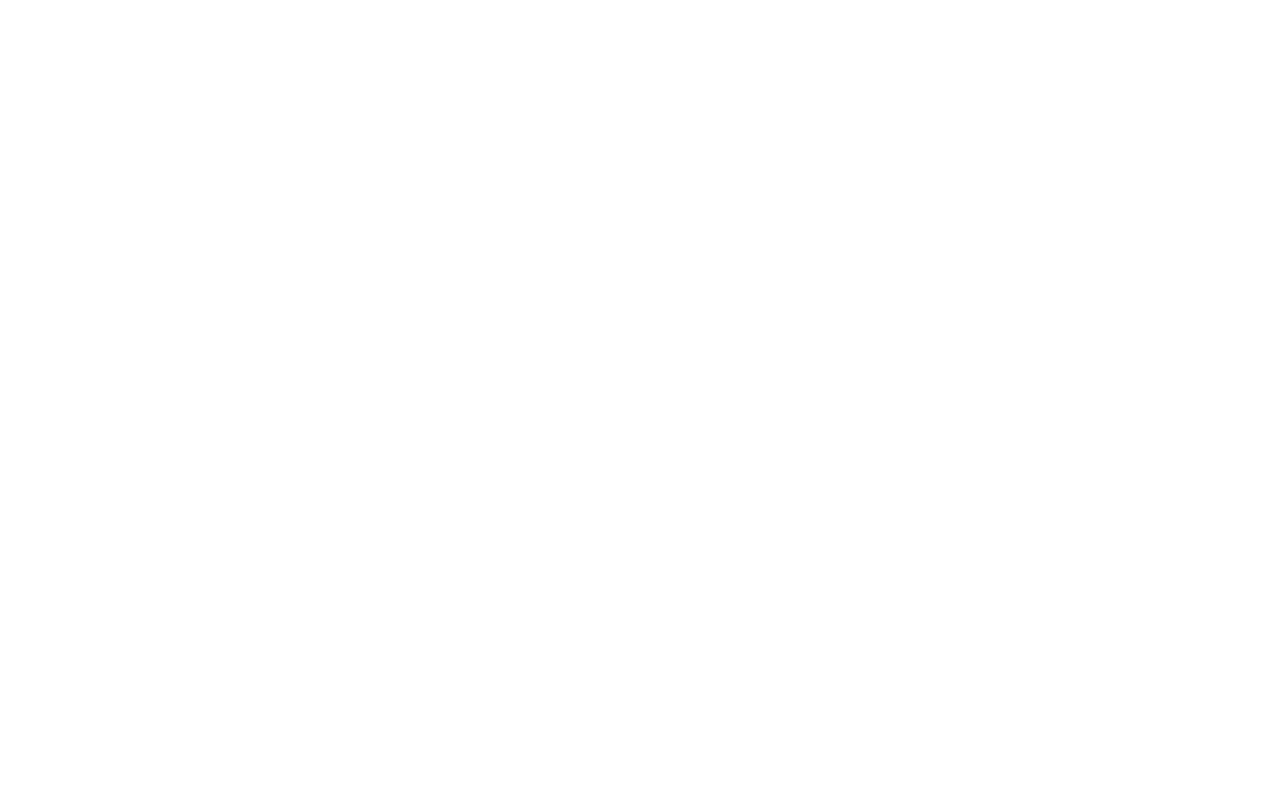
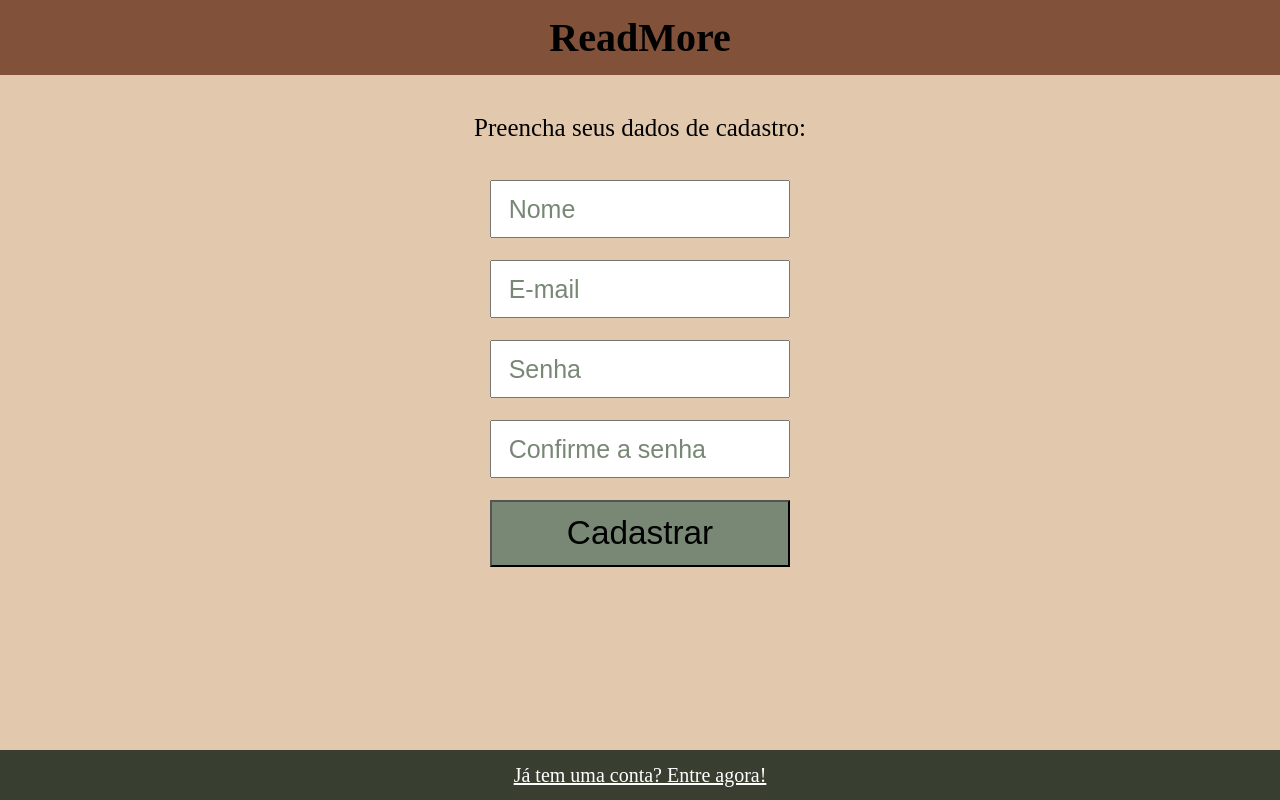
Before and after one commit to IdeMoraes/projeto14-read-more-front, a React (Create React App) app: page /cadastro in a window 1280 px wide. Before the commit this address had no page. Built offline with nearby package versions, Linux system fonts and the light colour scheme.

Commit message:
Cria a Página de Cadastro

```diff
--- a/src/App.js
+++ b/src/App.js
@@ -1,14 +1,30 @@
-import React from "react";
-import {Route, Routes, BrowserRouter} from 'react-router-dom';
-import Homepage from "./pages/Homepage";
+import React, { useState } from "react";
+import {Route, Routes, BrowserRouter, Navigate} from 'react-router-dom';
+import PaginaCadastro from "./pages/PaginaCadastro";
+import PaginaLogin from "./pages/PaginaLogin";
+import PaginaCatalogo from "./pages/PaginaCatalogo";
+import PaginaCarrinho from "./pages/PaginaCarrinho";
+import PaginaSucesso from "./pages/Sucesso";
+import UserContext from "./contexts/UserContext";
 
 function App(){
+    const [userName, setUserName ] = useState('');
+    const [userEmail, setUserEmail] = useState('');
+    const [userToken, setUserToken ] = useState('');
     return(
-        <BrowserRouter>
-            <Routes>
-                <Route path="/" element={<Homepage/>}/>
-            </Routes>
-        </BrowserRouter>
+        <UserContext.Provider value={{userName, setUserName, userEmail, setUserEmail, userToken, setUserToken}}>
+            <BrowserRouter>
+                <Routes>
+                    <Route path='/' element={ <Navigate to="/cadastro" /> }/>
+                    <Route path="/cadastro" element={<PaginaCadastro/>}/>
+                    <Route path="/login" element={<PaginaLogin/>}/>
+                    <Route path="/catalogo" element={<PaginaCatalogo/>}/>
+                    <Route path="/carrinho" element={<PaginaCarrinho/>}/>
+                    <Route path="/sucesso" element={<PaginaSucesso/>}/>
+                </Routes>
+            </BrowserRouter>
+        </UserContext.Provider>
+
     )
 }
 
--- /dev/null
+++ b/src/contexts/UserContext.js
@@ -0,0 +1,5 @@
+import { createContext } from 'react';
+
+const UserContext = createContext();
+
+export default UserContext;
--- a/src/css/reset.css
+++ b/src/css/reset.css
@@ -0,0 +1,48 @@
+/* http://meyerweb.com/eric/tools/css/reset/
+   v2.0 | 20110126
+   License: none (public domain)
+*/
+
+html, body, div, span, applet, object, iframe,
+h1, h2, h3, h4, h5, h6, p, blockquote, pre,
+a, abbr, acronym, address, big, cite, code,
+del, dfn, em, img, ins, kbd, q, s, samp,
+small, strike, strong, sub, sup, tt, var,
+b, u, i, center,
+dl, dt, dd, ol, ul, li,
+fieldset, form, label, legend,
+table, caption, tbody, tfoot, thead, tr, th, td,
+article, aside, canvas, details, embed,
+figure, figcaption, footer, header, hgroup,
+menu, nav, output, ruby, section, summary,
+time, mark, audio, video {
+	margin: 0;
+	padding: 0;
+	border: 0;
+	font-size: 100%;
+	font: inherit;
+	vertical-align: baseline;
+}
+/* HTML5 display-role reset for older browsers */
+article, aside, details, figcaption, figure,
+footer, header, hgroup, menu, nav, section {
+	display: block;
+}
+body {
+	line-height: 1;
+}
+ol, ul {
+	list-style: none;
+}
+blockquote, q {
+	quotes: none;
+}
+blockquote:before, blockquote:after,
+q:before, q:after {
+	content: '';
+	content: none;
+}
+table {
+	border-collapse: collapse;
+	border-spacing: 0;
+}
--- a/src/css/style.css
+++ b/src/css/style.css
@@ -0,0 +1,3 @@
+*{
+    box-sizing: border-box;
+}
--- /dev/null
+++ b/src/pages/PaginaCadastro/index.js
@@ -0,0 +1,51 @@
+import React, { useState } from "react";
+import { useNavigate } from "react-router-dom";
+import api from "../../services/api.js";
+import {Container, Logotipo, StyledLink, Instrução, Form, Input, Button} from './style.js'
+
+export default function PaginaCadastro(){
+    const navigate = useNavigate();
+    const [dados, setDados] = useState({
+        nome: '',
+        email: '',
+        senha: '',
+        confirmaSenha: '',
+    });
+    function handleChange(event){
+        setDados({...dados, [event.target.name]: event.target.value});
+    }
+    async function handleSubmit(event){
+        event.preventDefault();
+        if(dados.senha!==dados.confirmaSenha){
+            alert("As senhas digitadas não são iguais!");
+            return
+        }
+        try {
+            await api.cadastrarUsuario({
+                nome: dados.nome,
+                email: dados.email,
+                senha: dados.senha,
+            });
+            navigate("/catalogo");
+        } catch (error) {
+            alert('Erro no cadastro, tente novamente');
+            console.log(error);
+        }
+
+    }
+
+    return(
+        <Container>
+            <Logotipo>ReadMore</Logotipo>
+            <Instrução>Preencha seus dados de cadastro:</Instrução>
+            <Form onSubmit={handleSubmit}>
+                <Input placeholder='Nome' type='text' onChange={(event)=>handleChange(event)} name='nome' value= {dados.nome} required/>
+                <Input placeholder='E-mail'type='email' onChange={(event)=>handleChange(event)} name='email' value= {dados.email} required/>
+                <Input placeholder='Senha'type='password' onChange={(event)=>handleChange(event)} name='senha' value= {dados.senha} required/>
+                <Input placeholder='Confirme a senha'type='password' onChange={(event)=>handleChange(event)} name='confirmaSenha' value= {dados.confirmaSenha} required/>
+                <Button>Cadastrar</Button>
+            </Form>
+            <StyledLink to='/login'>Já tem uma conta? Entre agora!</StyledLink>
+        </Container>
+    )
+}
--- /dev/null
+++ b/src/pages/PaginaCadastro/style.js
@@ -0,0 +1,75 @@
+import { Link } from "react-router-dom";
+import styled from "styled-components";
+
+const Container = styled.div`
+    background-color: #E2C9AD;
+    display: flex;
+    flex-direction: column;
+    align-items: center;
+    min-height: 100vh;
+    padding-top: 75px;
+    padding-bottom: 50px;
+
+`;
+const Logotipo = styled.div`
+    width: 100vw;
+    height: 75px;
+    background-color: #825139;
+    display: flex;
+    justify-content: center;
+    align-items: center;
+    font-weight: bold;
+    font-size: 40px;
+    color: black;
+    position: fixed;
+    left: 0;
+    top: 0;
+`;
+const StyledLink = styled(Link)`
+    width: 100vw;
+    height: 50px;
+    background-color: #383F31;
+    display: flex;
+    flex-direction: column;
+    justify-content: center;
+    align-items: center;
+    font-size: 20px;
+    color: white;
+    position: fixed;
+    right: 0;
+    bottom: 0;
+`;
+const Instrução = styled.div`
+    margin-top: 40px;
+    font-size: 25px;
+    margin-bottom: 40px;
+`;
+const Form = styled.form`
+    display: flex;
+    flex-direction: column;
+`;
+const Input = styled.input`
+    width: 300px;
+    height: 58.33px;
+    padding-left: 16.67px;
+    font-size: 25px;
+    margin-bottom: 21.67px;
+    ::placeholder{
+        color: #788875;
+    }
+`;
+const Button = styled.button`
+    width: 300px;
+    height: 66.67px;
+    background-color: #788875;
+    display: flex;
+    justify-content: center;
+    align-items: center;
+    font-weight: 233.33px;
+    font-size: 33.33px;
+    margin-bottom: 21.67px;
+`;
+
+export {
+    Container, Logotipo, StyledLink, Instrução, Form, Input, Button
+}
--- /dev/null
+++ b/src/pages/PaginaCarrinho/index.js
@@ -0,0 +1,5 @@
+export default function PaginaCarrinho(){
+    return(
+        <h1>Página de Carrinho, Endereço e Pagamento!</h1>
+    )
+};
--- /dev/null
+++ b/src/pages/PaginaCatalogo/index.js
@@ -0,0 +1,5 @@
+export default function PaginaCatalogo(){
+    return(
+        <h1>Página que mostra nosso catálogo de livros à venda!</h1>
+    )
+};
--- /dev/null
+++ b/src/pages/PaginaLogin/index.js
@@ -0,0 +1,5 @@
+export default function PaginaLogin(){
+    return(
+        <h1>Página de Login!</h1>
+    )
+};
--- /dev/null
+++ b/src/pages/Sucesso/index.js
@@ -0,0 +1,5 @@
+export default function PaginaSucesso(){
+    return(
+        <h1>Página de Sucesso da Compra!</h1>
+    )
+};
--- /dev/null
+++ b/src/services/api.js
@@ -0,0 +1,13 @@
+import axios from "axios";
+
+const base_URL = "http://localhost:5000";
+
+async function cadastrarUsuario(dados){
+    axios.post(`${base_URL}/cadastro`, dados);
+}
+
+const api = {
+    cadastrarUsuario
+}
+
+export default api;
```
